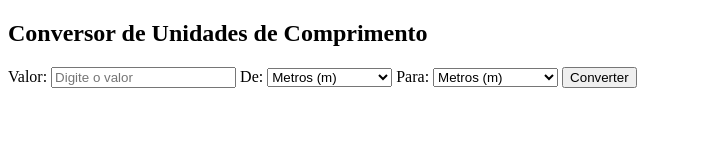
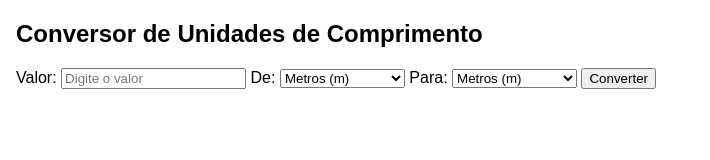
Before and after one commit to WILL-JKI/conversor-comprimento, a plain HTML site: page index.html in a window 1280 px wide. Shown: the whole page, without its empty margins (0-710 px from the left). Drawn offline with Linux system fonts and the light colour scheme.

Commit message:
chore: adiciona style.css e referencia em index.html

```diff
--- a/index.html
+++ b/index.html
@@ -3,6 +3,7 @@
 <head>
   <meta charset="UTF-8">
   <title>Conversor de Comprimento</title>
+  <link rel="stylesheet" href="style.css">
 </head>
 <body>
   <h2>Conversor de Unidades de Comprimento</h2>
--- /dev/null
+++ b/style.css
@@ -0,0 +1,16 @@
+/* Arquivo de estilos placeholder.
+   Atualizado para estar referenciado por index.html.
+   Neste momento mantemos o arquivo vazio de propósito —
+   futuros commits adicionarão regras de estilo pequenas e testáveis.
+*/
+
+/* Reset mínimo */
+* {
+  box-sizing: border-box;
+}
+
+/* Espaçamento base */
+body {
+  font-family: Arial, Helvetica, sans-serif;
+  margin: 16px;
+}
```
